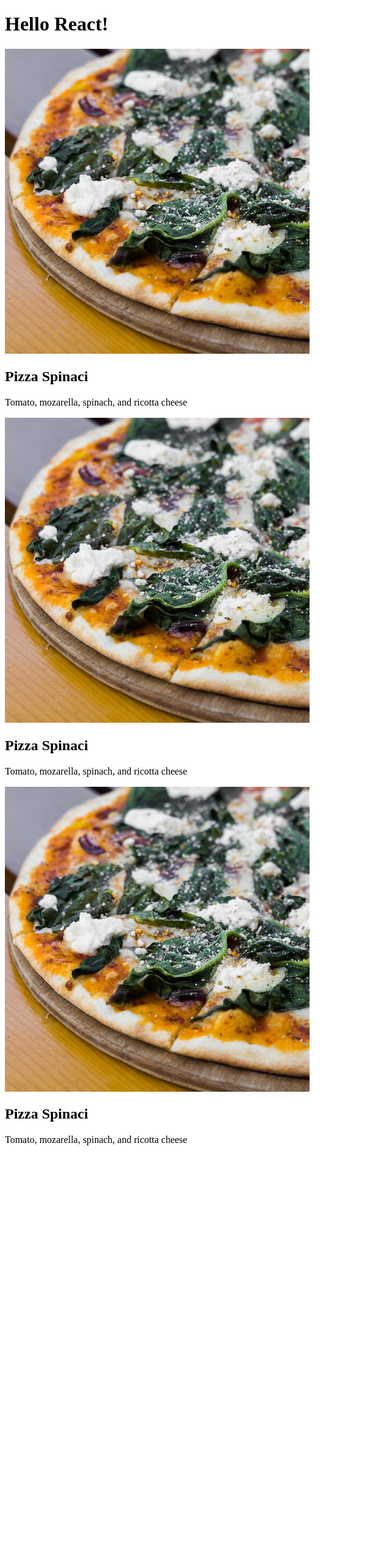
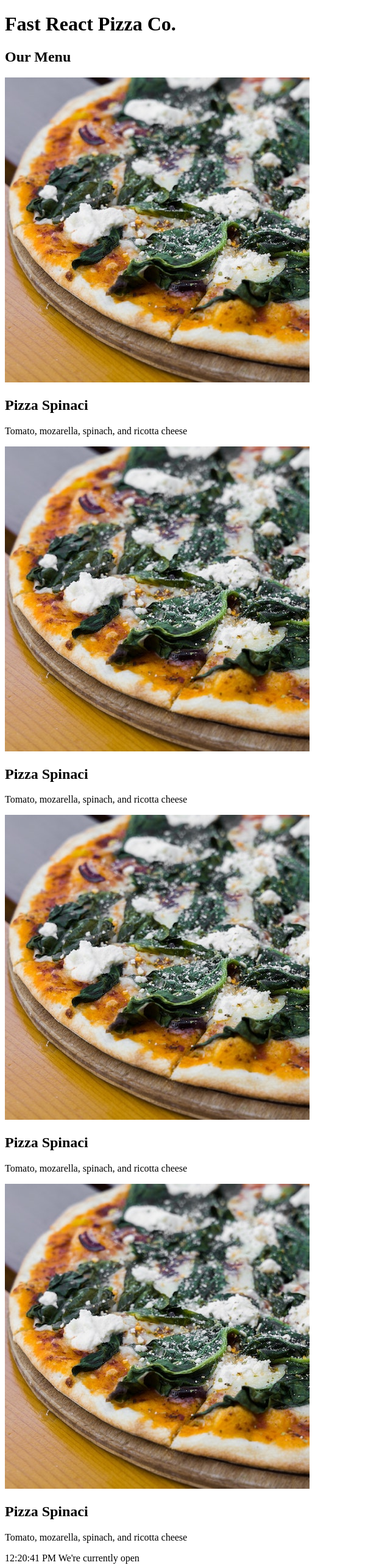
Before and after one commit to yonathandevpro/pizza-menu, a React (Vite) app: page / in a window 1280 px wide. Shown: the top 2566 px of the page at 61% size, without its empty margins (0-640 px from the left). Before the commit the page ends 1894 px from the top, so only its background shows below. Built offline with nearby package versions, Linux system fonts and the light colour scheme.

Commit message:
Created More Components

```diff
--- a/src/App.jsx
+++ b/src/App.jsx
@@ -1,5 +1,6 @@
-import Pizza from "./components/Pizza";
-
+import { Header } from "./components/Header";
+import { Menu } from "./components/Menu";
+import { Footer } from "./components/Footer";
 // const pizzaData = [
 //   {
 //     name: "Focaccia",
@@ -48,10 +49,9 @@
 export default function App() {
   return (
     <div>
-      <h1>Hello React!</h1>
-      <Pizza />
-      <Pizza />
-      <Pizza />
+      <Header />
+      <Menu />
+      <Footer />
     </div>
   );
 }
--- /dev/null
+++ b/src/components/Footer.jsx
@@ -0,0 +1,8 @@
+import React from "react";
+
+export const Footer = () => {
+  // return React.createElement("footer", null, "We're currently open!");
+  return (
+    <footer>{new Date().toLocaleTimeString()} We&apos;re currently open</footer>
+  );
+};
--- /dev/null
+++ b/src/components/Header.jsx
@@ -0,0 +1,3 @@
+export const Header = () => {
+  return <h1>Fast React Pizza Co.</h1>;
+};
--- /dev/null
+++ b/src/components/Menu.jsx
@@ -0,0 +1,12 @@
+import Pizza from "./Pizza";
+export const Menu = () => {
+  return (
+    <div>
+      <h2>Our Menu</h2>
+      <Pizza />
+      <Pizza />
+      <Pizza />
+      <Pizza />
+    </div>
+  );
+};
```
